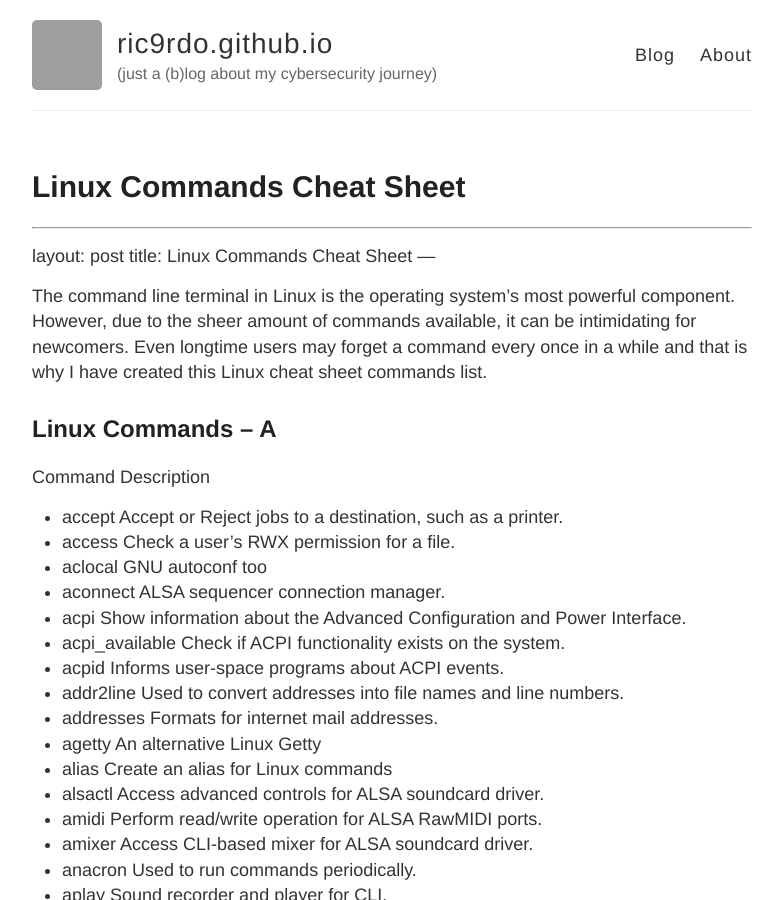
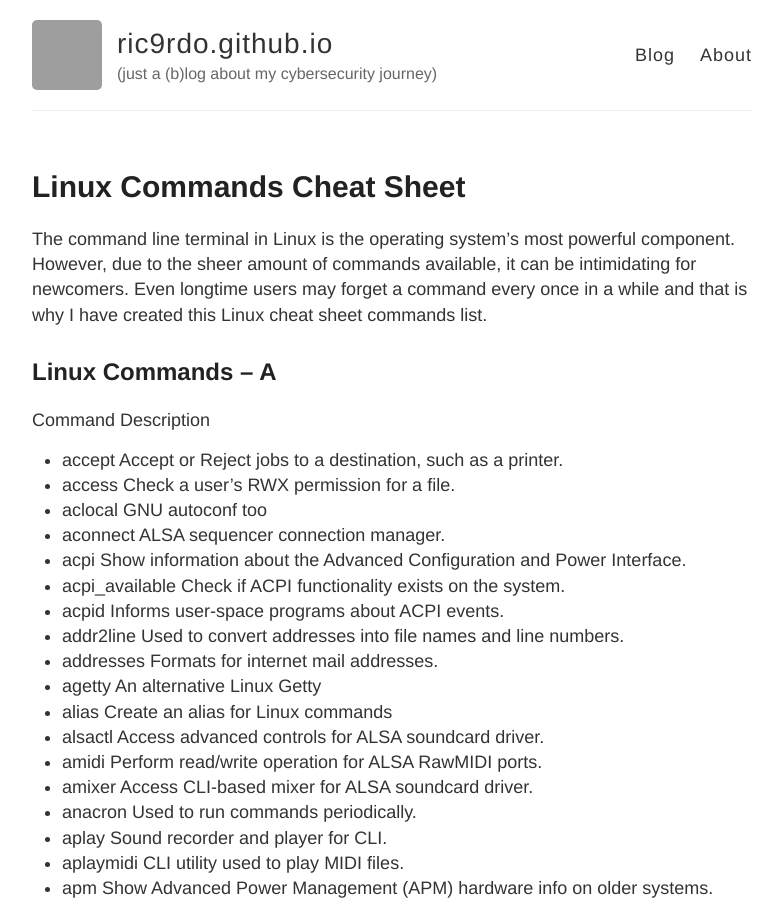
Before and after one commit to ric9rdo/ric9rdo.github.io, a Jekyll site: the page built from _posts/2022-05-18-Linux-Commands-Cheat-Sheet.md, in a window 1280 px wide and 900 px high. Shown: the whole window, without its empty margins (248-1031 px from the left). Built offline with Jekyll 4.4.1, drawn with Linux system fonts in a browser that asks for light colours; our own code applies the rules of GitHub Pages for plain Markdown files; grey boxes are pictures that could not be loaded.

Commit message:
Update 2022-05-18-Linux-Commands-Cheat-Sheet.md

```diff
--- a/_posts/2022-05-18-Linux-Commands-Cheat-Sheet.md
+++ b/_posts/2022-05-18-Linux-Commands-Cheat-Sheet.md
@@ -1,9 +1,3 @@
-
----
-layout: post
-title: Linux Commands Cheat Sheet
----
-
 The command line terminal in Linux is the operating system’s most powerful component. However, due to the sheer amount of commands available, it can be intimidating for newcomers. Even longtime users may forget a command every once in a while and that is why I have created this Linux cheat sheet commands list.
 
 ## Linux Commands – A
```
